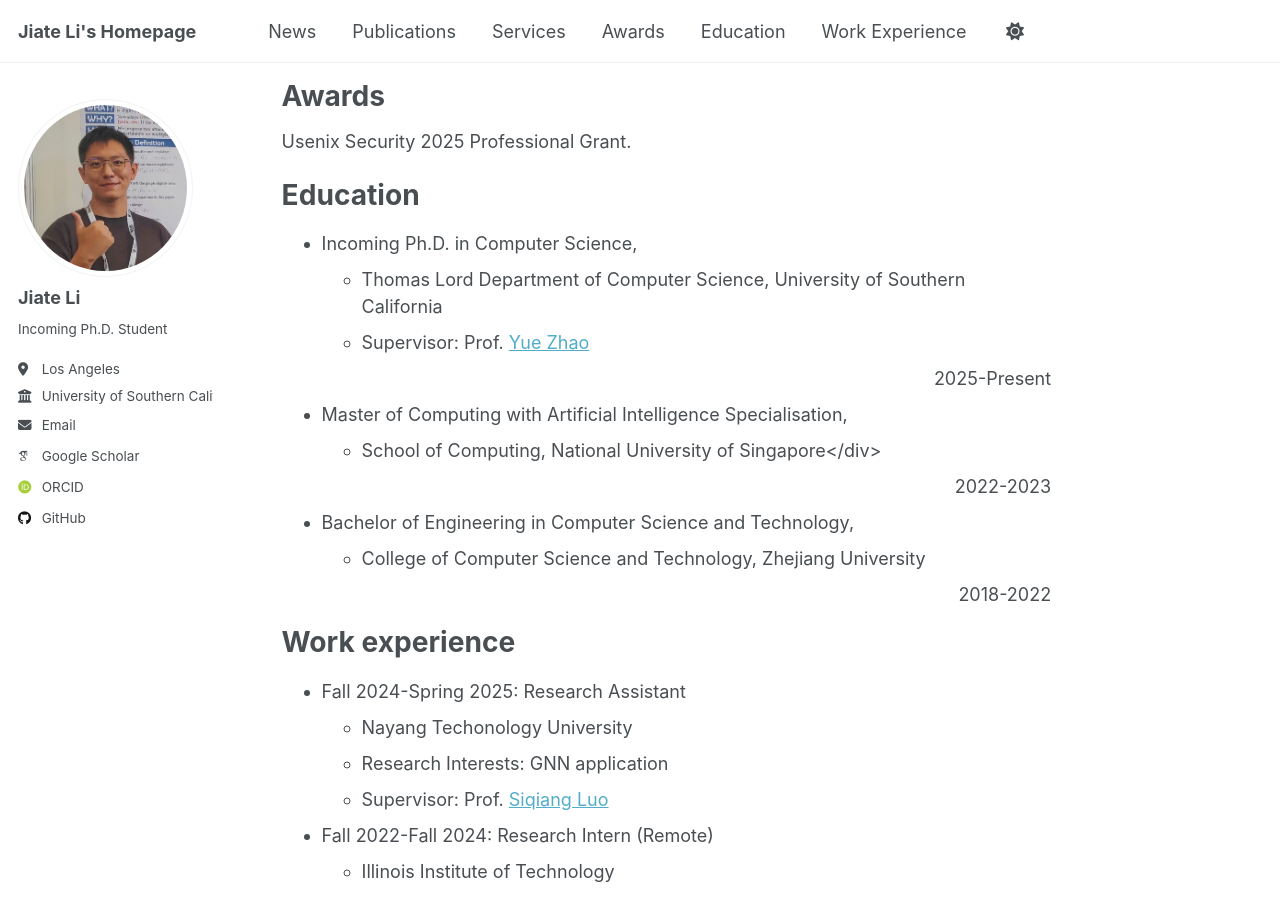
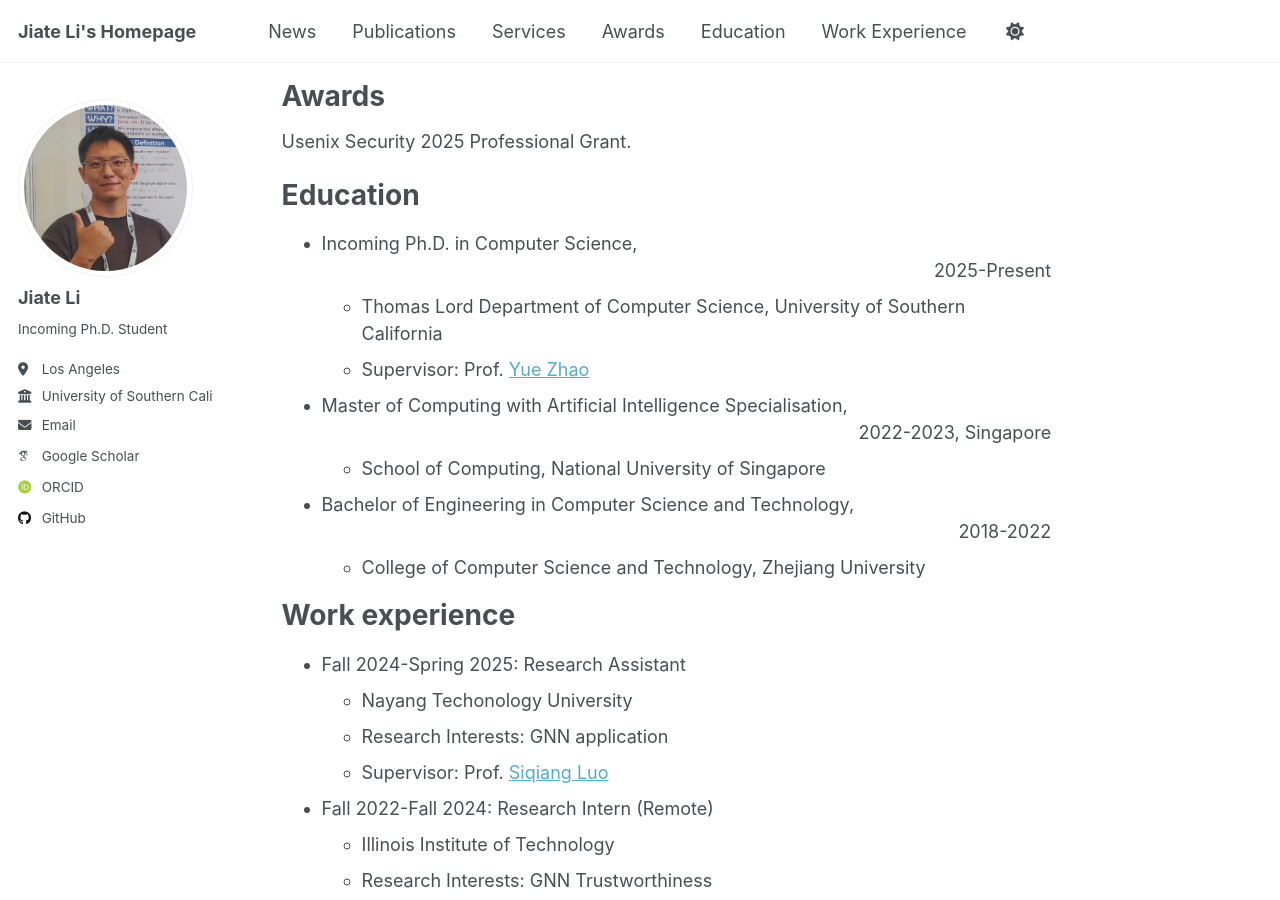
Before and after one commit to JetRichardLee/JetRichardLee.github.io, a Jekyll site: the page built from _pages/about.md, in a window 1280 px wide and 900 px high, scrolled down 1349 px. Built offline with Jekyll 4.4.1, drawn with Linux system fonts in a browser that asks for light colours; some web fonts are replaced; a script that is not in the unit is left out.

Commit message:
Update about.md

```diff
--- a/_pages/about.md
+++ b/_pages/about.md
@@ -36,15 +36,15 @@ Usenix Security 2025 Professional Grant.
 Education
 ====
 * Incoming Ph.D. in Computer Science,
+    <div style="text-align: right;line-height: 1.5"> 2025-Present </div>
     * Thomas Lord Department of Computer Science, University of Southern California
     * Supervisor: Prof. [Yue Zhao](https://viterbi-web.usc.edu/~yzhao010/)
-    <div style="text-align: right;"> 2025-Present </div>
 * Master of Computing with Artificial Intelligence Specialisation,
-    * School of Computing, National University of Singapore</div>
-  <div style="text-align: right;">2022-2023 </div>
+  <div style="text-align: right;">2022-2023, Singapore </div>
+    * School of Computing, National University of Singapore
 * Bachelor of Engineering in Computer Science and Technology,
+  <div style="text-align: right;">2018-2022</div>
     * College of Computer Science and Technology, Zhejiang University
-  <div style="text-align: right;">2018-2022</div>
 
 Work experience
 ====
```
